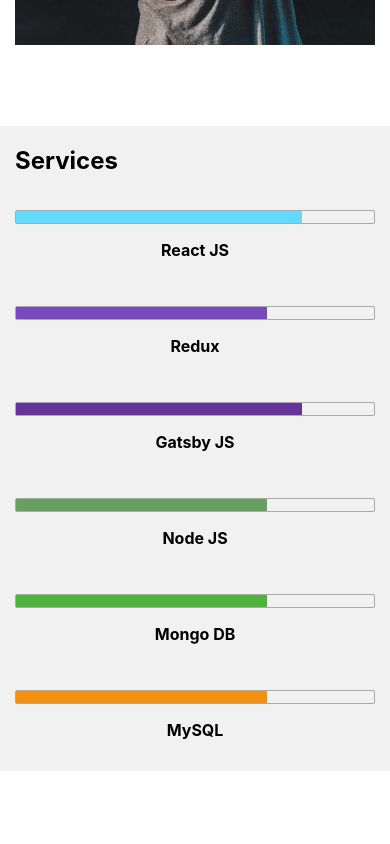
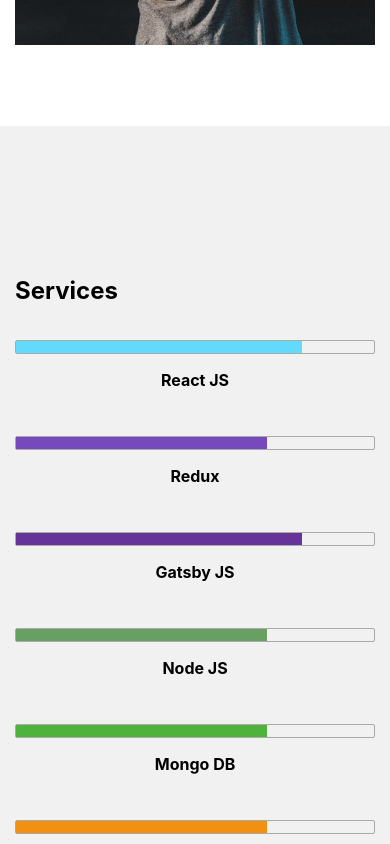
Before and after one commit to aqib160492/aqibmirza, a React (Create React App) app: page / in a window 390 px wide. Shown: the part 1740-2584 px from the top of the page. Built offline with nearby package versions, Linux system fonts and the light colour scheme.

Commit message:
Services

```diff
--- a/src/App.css
+++ b/src/App.css
@@ -178,6 +178,7 @@
 #services {
   background-color: #f1f1f1;
   height: auto;
+  padding: 4em 0 3em;
 }
 #services h1 {
   text-align: left;
@@ -291,7 +292,7 @@
 }
 
 @media screen and (max-width: 767px){
-  #about, #portfolio {
+  #about, #portfolio, #services {
     padding-top: 130px
   }
   hr{
```
